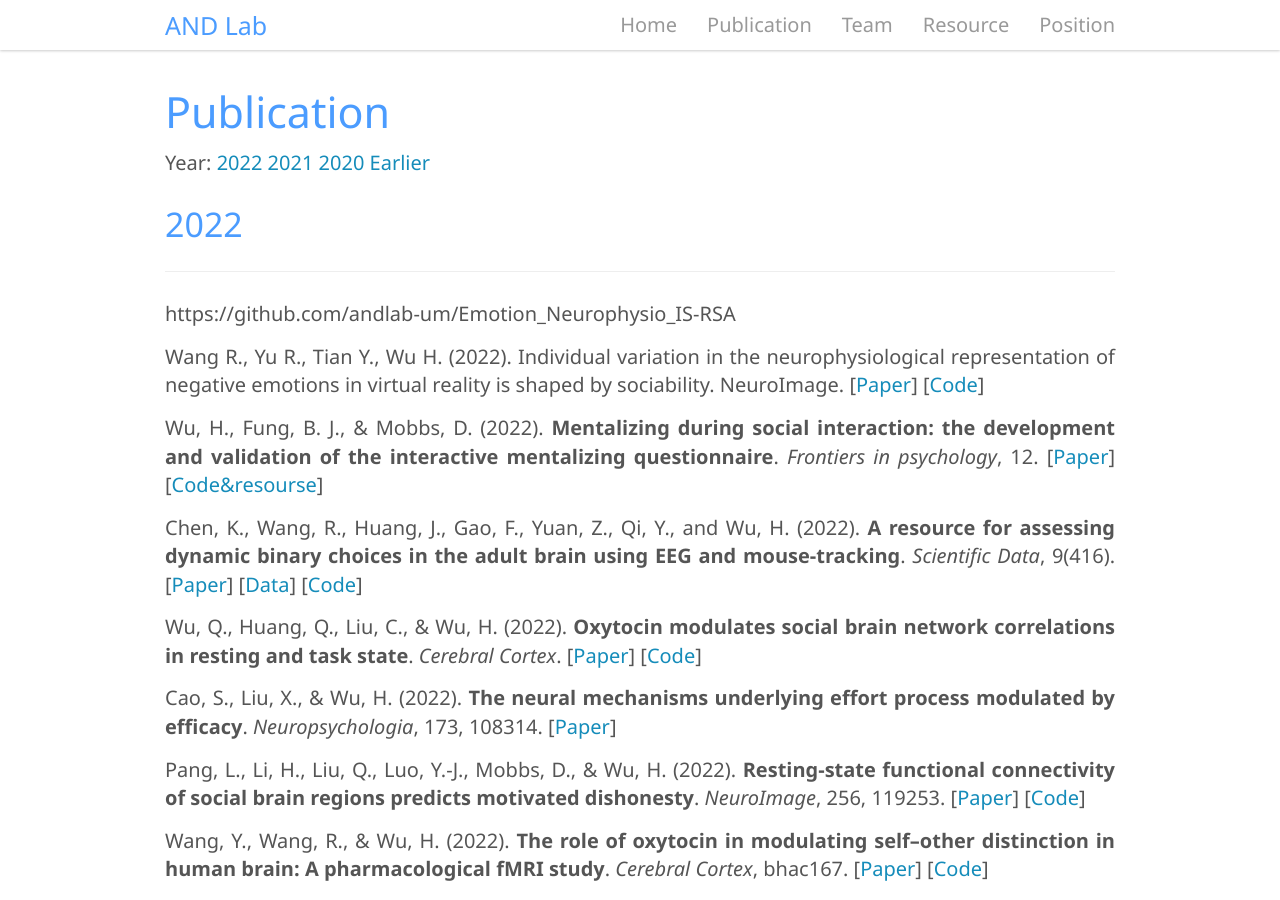
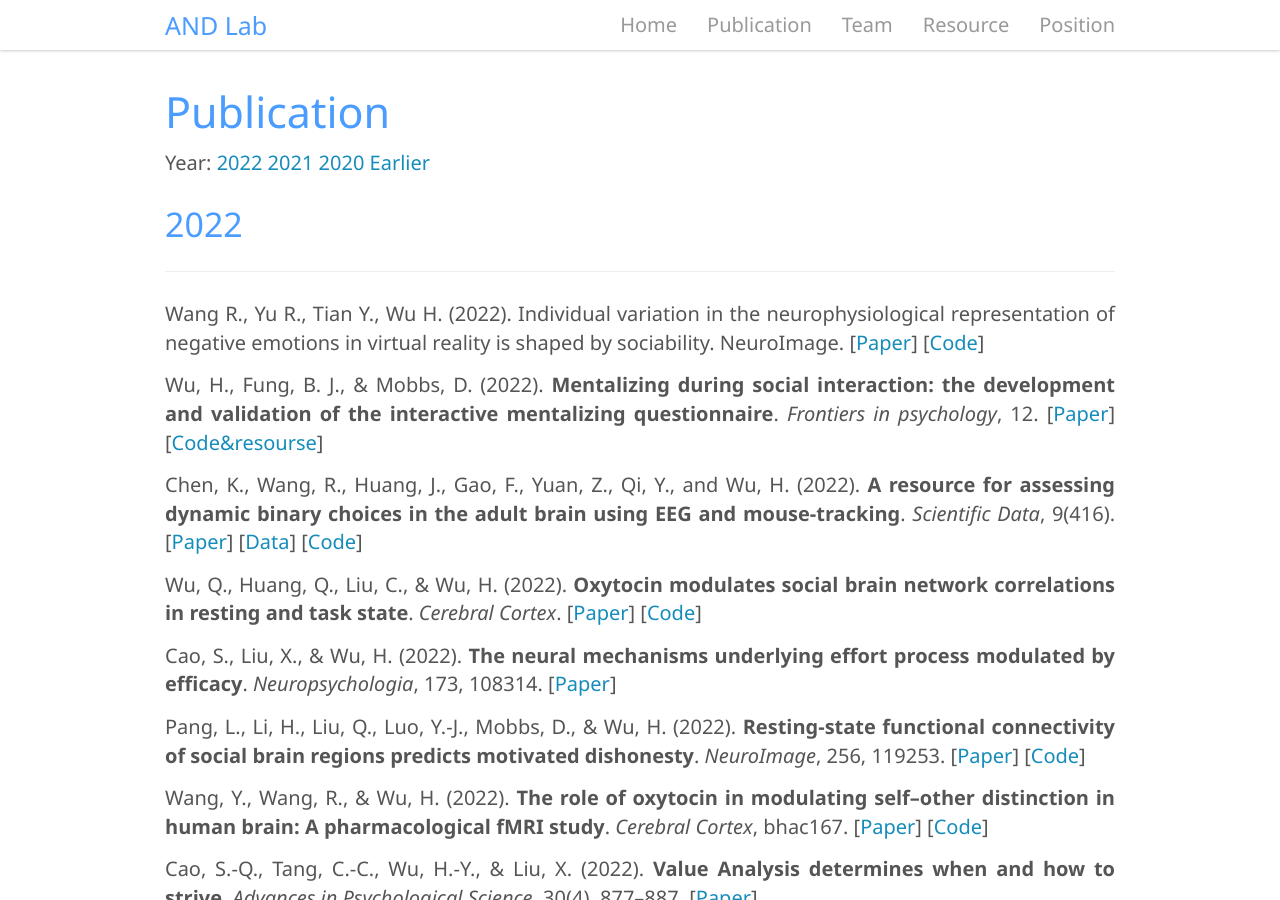
Before and after one commit to andlab-um/lab-website, a Jekyll site: the page built from _pages/publication.md, in a window 1280 px wide and 900 px high. Built offline with Jekyll 4.4.1, drawn with Linux system fonts in a browser that asks for light colours; nearby versions of some CDN libraries; part of the change alters nothing that is shown.

Commit message:
Update publication.md

```diff
--- a/_pages/publication.md
+++ b/_pages/publication.md
@@ -12,9 +12,9 @@ Year: [2022](#2022) [2021](#2021) [2020](#2020) [Earlier](#earlier)
 
 ### 2022
 ---
-https://github.com/andlab-um/Emotion_Neurophysio_IS-RSA
 
-Wang R., Yu R., Tian Y., Wu H. (2022). Individual variation in the neurophysiological representation of negative emotions in virtual reality is shaped by sociability. NeuroImage. [[Paper]((https://doi.org/10.1016/j.neuroimage.2022.119596)){:target="_blank"}]  [[Code](https://github.com/andlab-um/Emotion_Neurophysio_IS-RSA){:target="_blank"}]
+
+Wang R., Yu R., Tian Y., Wu H. (2022). Individual variation in the neurophysiological representation of negative emotions in virtual reality is shaped by sociability. NeuroImage. [[Paper](https://doi.org/10.1016/j.neuroimage.2022.119596){:target="_blank"}]  [[Code](https://github.com/andlab-um/Emotion_Neurophysio_IS-RSA){:target="_blank"}]
 
 
 Wu, H., Fung, B. J., & Mobbs, D. (2022). **Mentalizing during social interaction: the development and validation of the interactive mentalizing questionnaire**. *Frontiers in psychology*, 12. [[Paper](https://doi.org/10.3389/fpsyg.2021.791835){:target='_blank'}][[Code&resourse](https://github.com/andlab-um/imq){:target="_blank"}]
```
